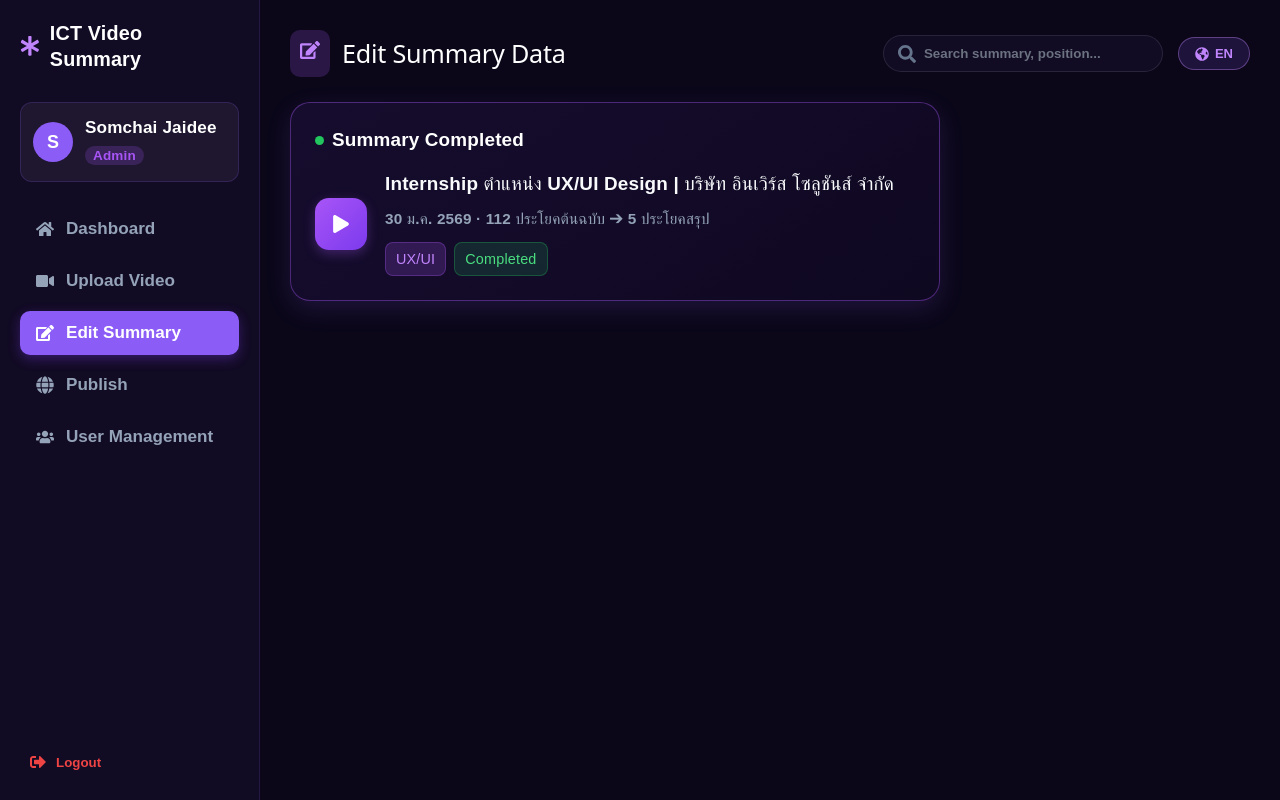
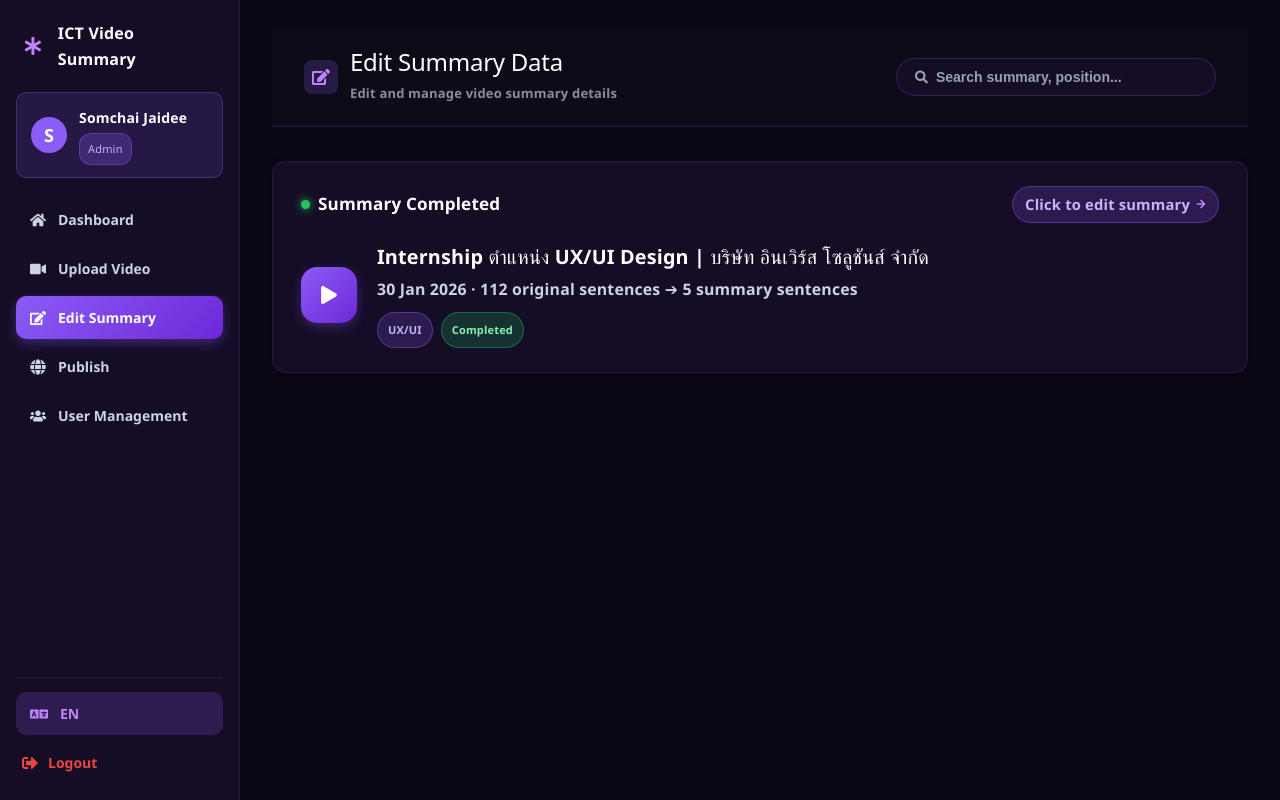
Before and after one commit to sopharatsephan-blip/FINAL-FRONTEND, a React (Vite) app: page /edit-summary in a window 1280 px wide. Built offline with nearby package versions, Linux system fonts and the light colour scheme.

Commit message:
อัปเดตไฟล์ EditList.jsx

```diff
--- a/src/EditList.jsx
+++ b/src/EditList.jsx
@@ -1,7 +1,7 @@
 import React, { useState, useEffect } from 'react';
 import { useNavigate } from 'react-router-dom';
-import { useLanguage } from './LanguageContext'; // 🌐 นำเข้า useLanguage เหมือนหน้า Dashboard
-import './PublishSummary.css';
+import { useLanguage } from './LanguageContext';
+import './admindashboard.css'; // ใช้ CSS เดียวกันกับ Admin Dashboard
 
 import {
   FaHome,
@@ -13,12 +13,13 @@ import {
   FaSearch,
   FaPlay,
   FaAsterisk,
-  FaGlobeAmericas // 🌐 ไอคอนโลกสำหรับปุ่มภาษา
+  FaArrowRight,
+  FaLanguage
 } from 'react-icons/fa';
 
 export default function EditList() {
   const navigate = useNavigate();
-  const { t, lang, toggleLanguage } = useLanguage(); // 🌐 ดึงข้อมูลภาษาและฟังก์ชันสลับภาษา
+  const { t, lang, toggleLanguage } = useLanguage();
   const [currentUser, setCurrentUser] = useState(null);
 
   useEffect(() => {
@@ -38,168 +39,167 @@ export default function EditList() {
   };
 
   return (
-    <div className="dark-purple-container" style={{ minHeight: '100vh', display: 'flex', background: '#0b0719', color: '#fff' }}>
-      {/* Sidebar เมนูด้านข้าง */}
-      <aside className="sidebar-dark-purple" style={{ width: '260px', background: '#120b24', padding: '20px', display: 'flex', flexDirection: 'column', justifyContent: 'space-between', flexShrink: 0 }}>
+    <div className="admin-purple-container">
+      {/* ===== Sidebar ม่วงเข้ม (สไตล์ Admin Dashboard) ===== */}
+      <aside className="sidebar-purple">
         <div>
-          <div className="brand-logo-dark" onClick={() => navigate('/admin')} style={{ cursor: 'pointer', display: 'flex', alignItems: 'center', gap: '10px', color: '#fff', fontSize: '1.1rem', fontWeight: 'bold', marginBottom: '30px' }}>
-            <FaAsterisk style={{ color: '#c084fc' }} />
+          {/* Brand Logo - ดอกไม้สีม่วงสว่าง */}
+          <div className="brand-logo-purple" onClick={() => navigate('/admin')} style={{ cursor: 'pointer' }}>
+            <FaAsterisk className="logo-icon" style={{ color: '#c084fc', marginRight: '8px' }} size={18} />
             <span>{t.appName || 'ICT Video Summary'}</span>
           </div>
 
-          <div className="user-profile-dark" style={{ background: 'rgba(255,255,255,0.05)', padding: '12px', borderRadius: '12px', display: 'flex', alignItems: 'center', gap: '12px', marginBottom: '25px' }}>
-            <div className="avatar-dark" style={{ width: '40px', height: '40px', borderRadius: '50%', background: '#8b5cf6', display: 'flex', alignItems: 'center', justifyContent: 'center', color: '#fff', fontWeight: 'bold' }}>
+          {/* User Profile Box */}
+          <div className="user-profile-purple">
+            <div className="avatar-purple">
               {currentUser && currentUser.firstName ? currentUser.firstName.charAt(0) : 'S'}
             </div>
-            <div className="user-info-dark">
-              <h4 style={{ margin: 0, color: '#fff', fontSize: '0.95rem' }}>{currentUser ? `${currentUser.firstName} ${currentUser.lastName}` : 'Somchai Jaidee'}</h4>
-              <span style={{ fontSize: '0.75rem', color: '#a855f7', background: 'rgba(168,85,247,0.2)', padding: '2px 8px', borderRadius: '10px' }}>Admin</span>
+            <div className="user-info-purple">
+              <h4>{currentUser ? `${currentUser.firstName} ${currentUser.lastName}` : 'Somchai Jaidee'}</h4>
+              <span className="role-tag">Admin</span>
             </div>
           </div>
 
-          <nav className="menu-list-dark" style={{ display: 'flex', flexDirection: 'column', gap: '8px' }}>
-            <button className="menu-item-dark" onClick={() => navigate('/admin')} style={{ display: 'flex', alignItems: 'center', gap: '12px', padding: '12px 16px', background: 'transparent', border: 'none', color: '#94a3b8', borderRadius: '10px', cursor: 'pointer' }}>
-              <FaHome size={18} />
+          {/* Nav Menu */}
+          <nav className="menu-list-purple">
+            <button className="menu-item-purple" onClick={() => navigate('/admin')}>
+              <FaHome size={16} />
               <span>{t.dashboard || 'แดชบอร์ด'}</span>
             </button>
 
-            <button className="menu-item-dark" onClick={() => navigate('/upload-video')} style={{ display: 'flex', alignItems: 'center', gap: '12px', padding: '12px 16px', background: 'transparent', border: 'none', color: '#94a3b8', borderRadius: '10px', cursor: 'pointer' }}>
-              <FaVideo size={18} />
+            <button className="menu-item-purple" onClick={() => navigate('/upload-video')}>
+              <FaVideo size={16} />
               <span>{t.uploadVideo || 'อัปโหลดวิดีโอ'}</span>
             </button>
 
-            <button className="menu-item-dark active" onClick={() => navigate('/edit-summary')} style={{ display: 'flex', alignItems: 'center', gap: '12px', padding: '12px 16px', background: '#8b5cf6', border: 'none', color: '#fff', borderRadius: '10px', cursor: 'pointer', fontWeight: 'bold' }}>
-              <FaEdit size={18} />
+            {/* Active Menu */}
+            <button className="menu-item-purple active" onClick={() => navigate('/edit-summary')}>
+              <FaEdit size={16} />
               <span>{t.editSummary || 'แก้ไขข้อมูลสรุป'}</span>
             </button>
 
-            <button className="menu-item-dark" onClick={() => navigate('/publish')} style={{ display: 'flex', alignItems: 'center', gap: '12px', padding: '12px 16px', background: 'transparent', border: 'none', color: '#94a3b8', borderRadius: '10px', cursor: 'pointer' }}>
-              <FaGlobe size={18} />
+            <button className="menu-item-purple" onClick={() => navigate('/publish')}>
+              <FaGlobe size={16} />
               <span>{t.publish || 'เผยแพร่'}</span>
             </button>
 
-            <button className="menu-item-dark" onClick={() => navigate('/users')} style={{ display: 'flex', alignItems: 'center', gap: '12px', padding: '12px 16px', background: 'transparent', border: 'none', color: '#94a3b8', borderRadius: '10px', cursor: 'pointer' }}>
-              <FaUsers size={18} />
+            <button className="menu-item-purple" onClick={() => navigate('/users')}>
+              <FaUsers size={16} />
               <span>{t.userManagement || 'จัดการผู้ใช้'}</span>
             </button>
           </nav>
         </div>
 
-        <button className="logout-btn-dark" onClick={handleLogout} style={{ display: 'flex', alignItems: 'center', gap: '10px', background: 'transparent', border: 'none', color: '#ef4444', cursor: 'pointer', padding: '10px' }}>
+        {/* Sidebar Footer */}
+        <div className="sidebar-footer-purple">
+          {/* ปุ่มสลับภาษาตรง Sidebar */}
+          <button
+            type="button"
+            className="menu-item-purple"
+            onClick={toggleLanguage}
+            style={{ marginBottom: '10px', background: 'rgba(139, 92, 246, 0.2)', color: '#c084fc' }}
+          >
+            <FaLanguage size={18} />
+            <span>{lang ? lang.toUpperCase() : 'EN'}</span>
+          </button>
+
+          <button className="logout-btn-purple" onClick={handleLogout}>
             <FaSignOutAlt size={16} />
             <span>{t.logout || 'ออกจากระบบ'}</span>
           </button>
+        </div>
       </aside>
 
-      {/* Main Content */}
-      <main style={{ flex: 1, padding: '30px', overflowY: 'auto' }}>
-        {/* Header พร้อมช่องค้นหาและปุ่มสลับภาษามุมขวา */}
-        <header style={{ display: 'flex', justifyContent: 'space-between', alignItems: 'center', marginBottom: '25px' }}>
-          <div style={{ display: 'flex', alignItems: 'center', gap: '12px' }}>
-            <div style={{ background: 'rgba(168,85,247,0.2)', padding: '10px', borderRadius: '10px', color: '#c084fc' }}>
-              <FaEdit size={20} />
+      {/* ===== Main Content Space ===== */}
+      <main className="main-content-purple">
+        {/* Header Bar */}
+        <header className="top-header-purple">
+          <div className="header-title">
+            <div className="header-icon-box" style={{ background: 'rgba(139, 92, 246, 0.2)', color: '#c084fc', padding: '8px', borderRadius: '8px', display: 'flex' }}>
+              <FaEdit size={18} />
             </div>
-            <h2 style={{ color: '#fff', margin: 0, fontSize: '1.4rem' }}>
+            <div>
+              <h2 style={{ margin: 0, color: '#ffffff' }}>
                 {lang === 'en' ? 'Edit Summary Data' : 'แก้ไขข้อมูลสรุปเนื้อหา'}
               </h2>
+              <p className="subtitle-purple" style={{ margin: '4px 0 0 0' }}>
+                {lang === 'en' ? 'Edit and manage video summary details' : 'จัดการและแก้ไขข้อมูลสรุปเนื้อหาวิดีโอ'}
+              </p>
+            </div>
           </div>
 
-          <div style={{ display: 'flex', alignItems: 'center', gap: '15px' }}>
-            {/* ช่องค้นหา */}
-            <div style={{ position: 'relative', width: '280px' }}>
-              <FaSearch style={{ position: 'absolute', left: '15px', top: '50%', transform: 'translateY(-50%)', color: '#64748b' }} />
+          <div className="search-box-purple">
+            <FaSearch style={{ color: '#9ca3af', fontSize: '14px' }} />
             <input
               type="text"
-                placeholder={t.searchPlaceholder || 'ค้นหาสรุป...'}
-                style={{ width: '100%', background: '#120b24', border: '1px solid rgba(255,255,255,0.1)', borderRadius: '20px', padding: '10px 15px 10px 40px', color: '#fff', outline: 'none' }}
+              placeholder={t.searchPlaceholder || 'ค้นหาสรุป, ตำแหน่งงาน...'}
             />
-            </div>
-
-            {/* 🌐 ปุ่มสลับภาษา UI (มุมขวาบน) */}
-            <button
-              type="button"
-              onClick={toggleLanguage}
-              style={{
-                display: 'inline-flex',
-                alignItems: 'center',
-                gap: '6px',
-                padding: '8px 16px',
-                borderRadius: '20px',
-                border: '1px solid rgba(192, 132, 252, 0.4)',
-                background: 'rgba(139, 92, 246, 0.15)',
-                color: '#c084fc',
-                fontSize: '13px',
-                fontWeight: '600',
-                cursor: 'pointer',
-                transition: 'all 0.2s ease',
-                whiteSpace: 'nowrap'
-              }}
-            >
-              <FaGlobeAmericas size={14} />
-              <span>{lang ? lang.toUpperCase() : 'EN'}</span>
-            </button>
           </div>
         </header>
 
-        {/* 🟣 การ์ดสรุปเสร็จสิ้น แบบมีกรอบขอบและเงาเรืองแสง */}
-        <div style={{ maxWidth: '650px', marginTop: '10px' }}>
+        {/* การ์ดรายการสรุปเนื้อหา - ใช้คลาส .purple-card ปรับความกว้างเต็ม 100% เท่าหน้าแอดมิน */}
+        <div className="purple-card" style={{ width: '100%', marginTop: '10px', padding: '0' }}>
           <div
             onClick={() => navigate('/edit-summary-detail')}
             style={{
-              background: 'linear-gradient(145deg, #160d2e 0%, #0f0821 100%)',
-              border: '1.5px solid rgba(168, 85, 247, 0.4)',
-              borderRadius: '20px',
-              padding: '24px',
+              padding: '24px 28px',
               cursor: 'pointer',
+              borderRadius: '14px',
               transition: 'all 0.3s ease',
-              boxShadow: '0 8px 25px rgba(139, 92, 246, 0.15)'
+              background: 'transparent'
             }}
             onMouseEnter={(e) => {
-              e.currentTarget.style.borderColor = '#c084fc';
-              e.currentTarget.style.boxShadow = '0 10px 30px rgba(168, 85, 247, 0.35)';
+              e.currentTarget.style.background = 'rgba(139, 92, 246, 0.08)';
             }}
             onMouseLeave={(e) => {
-              e.currentTarget.style.borderColor = 'rgba(168, 85, 247, 0.4)';
-              e.currentTarget.style.boxShadow = '0 8px 25px rgba(139, 92, 246, 0.15)';
+              e.currentTarget.style.background = 'transparent';
             }}
           >
-            {/* สถานะ สรุปเสร็จสิ้น */}
-            <div style={{ display: 'flex', alignItems: 'center', gap: '8px', marginBottom: '18px' }}>
-              <span style={{ width: '9px', height: '9px', background: '#22c55e', borderRadius: '50%', display: 'inline-block' }}></span>
-              <h3 style={{ margin: 0, fontSize: '1.05rem', fontWeight: 'bold', color: '#fff' }}>
+            {/* Header การ์ด */}
+            <div style={{ display: 'flex', justifyContent: 'space-between', alignItems: 'center', marginBottom: '20px' }}>
+              <div style={{ display: 'flex', alignItems: 'center', gap: '8px' }}>
+                <span style={{ width: '9px', height: '9px', background: '#22c55e', borderRadius: '50%', boxShadow: '0 0 8px #22c55e' }}></span>
+                <span style={{ color: '#ffffff', fontSize: '0.95rem', fontWeight: '600' }}>
                   {lang === 'en' ? 'Summary Completed' : 'สรุปเสร็จสิ้น'}
-              </h3>
+                </span>
               </div>
 
-            {/* รายละเอียดการ์ด */}
-            <div style={{ display: 'flex', gap: '18px', alignItems: 'center' }}>
+              {/* ปุ่ม/ข้อความคลิกเพื่อแก้ไข */}
+              <div style={{ display: 'flex', alignItems: 'center', gap: '6px', color: '#c4b5fd', fontSize: '0.82rem', fontWeight: '500', background: 'rgba(139, 92, 246, 0.2)', padding: '4px 12px', borderRadius: '20px', border: '1px solid rgba(139, 92, 246, 0.4)' }}>
+                <span>{lang === 'en' ? 'Click to edit summary' : 'คลิกเพื่อแก้ไขสรุป'}</span>
+                <FaArrowRight size={10} style={{ color: '#c084fc' }} />
+              </div>
+            </div>
+
+            {/* Body การ์ด */}
+            <div style={{ display: 'flex', gap: '20px', alignItems: 'center' }}>
               <div style={{
-                width: '52px',
-                height: '52px',
-                background: 'linear-gradient(135deg, #a855f7 0%, #7c3aed 100%)',
-                borderRadius: '14px',
+                width: '56px',
+                height: '56px',
+                background: 'linear-gradient(135deg, #8b5cf6 0%, #6d28d9 100%)',
+                borderRadius: '16px',
                 display: 'flex',
                 alignItems: 'center',
                 justifyContent: 'center',
-                color: '#fff',
+                color: '#ffffff',
                 flexShrink: 0,
-                boxShadow: '0 4px 12px rgba(168, 85, 247, 0.3)'
+                boxShadow: '0 4px 12px rgba(139, 92, 246, 0.3)'
               }}>
                 <FaPlay size={18} />
               </div>
 
-              <div>
-                <h4 style={{ color: '#f8fafc', margin: '0 0 8px 0', fontSize: '1.05rem', fontWeight: '600', lineHeight: '1.4' }}>
+              <div style={{ display: 'flex', flexDirection: 'column', gap: '6px' }}>
+                <h3 style={{ color: '#ffffff', margin: 0, fontSize: '1.1rem', fontWeight: '600', lineHeight: '1.4' }}>
                   Internship ตำแหน่ง UX/UI Design | บริษัท อินเวิร์ส โซลูชันส์ จำกัด
-                </h4>
-                <p style={{ color: '#94a3b8', fontSize: '0.85rem', margin: '0 0 10px 0' }}>
-                  30 ม.ค. 2569 · 112 ประโยคต้นฉบับ ➔ 5 ประโยคสรุป
+                </h3>
+                <p style={{ color: '#cbd5e1', fontSize: '0.88rem', margin: 0 }}>
+                  {lang === 'en' ? '30 Jan 2026 · 112 original sentences ➔ 5 summary sentences' : '30 ม.ค. 2569 · 112 ประโยคต้นฉบับ ➔ 5 ประโยคสรุป'}
                 </p>
-                <div style={{ display: 'flex', gap: '8px' }}>
-                  <span style={{ background: 'rgba(168, 85, 247, 0.2)', color: '#c084fc', border: '1px solid rgba(168, 85, 247, 0.3)', padding: '3px 10px', borderRadius: '8px', fontSize: '0.8rem', fontWeight: '500' }}>
+                <div style={{ display: 'flex', gap: '8px', marginTop: '4px' }}>
+                  <span className="purple-badge">
                     UX/UI
                   </span>
-                  <span style={{ background: 'rgba(34, 197, 94, 0.15)', color: '#4ade80', border: '1px solid rgba(34, 197, 94, 0.3)', padding: '3px 10px', borderRadius: '8px', fontSize: '0.8rem', fontWeight: '500' }}>
+                  <span style={{ background: 'rgba(34, 197, 94, 0.2)', color: '#86efac', border: '1px solid rgba(34, 197, 94, 0.4)', padding: '4px 10px', borderRadius: '999px', fontSize: '11px', fontWeight: '600' }}>
                     {lang === 'en' ? 'Completed' : 'สรุปเสร็จแล้ว'}
                   </span>
                 </div>
```
Lines whose indentation alone changed are shown as unchanged.
